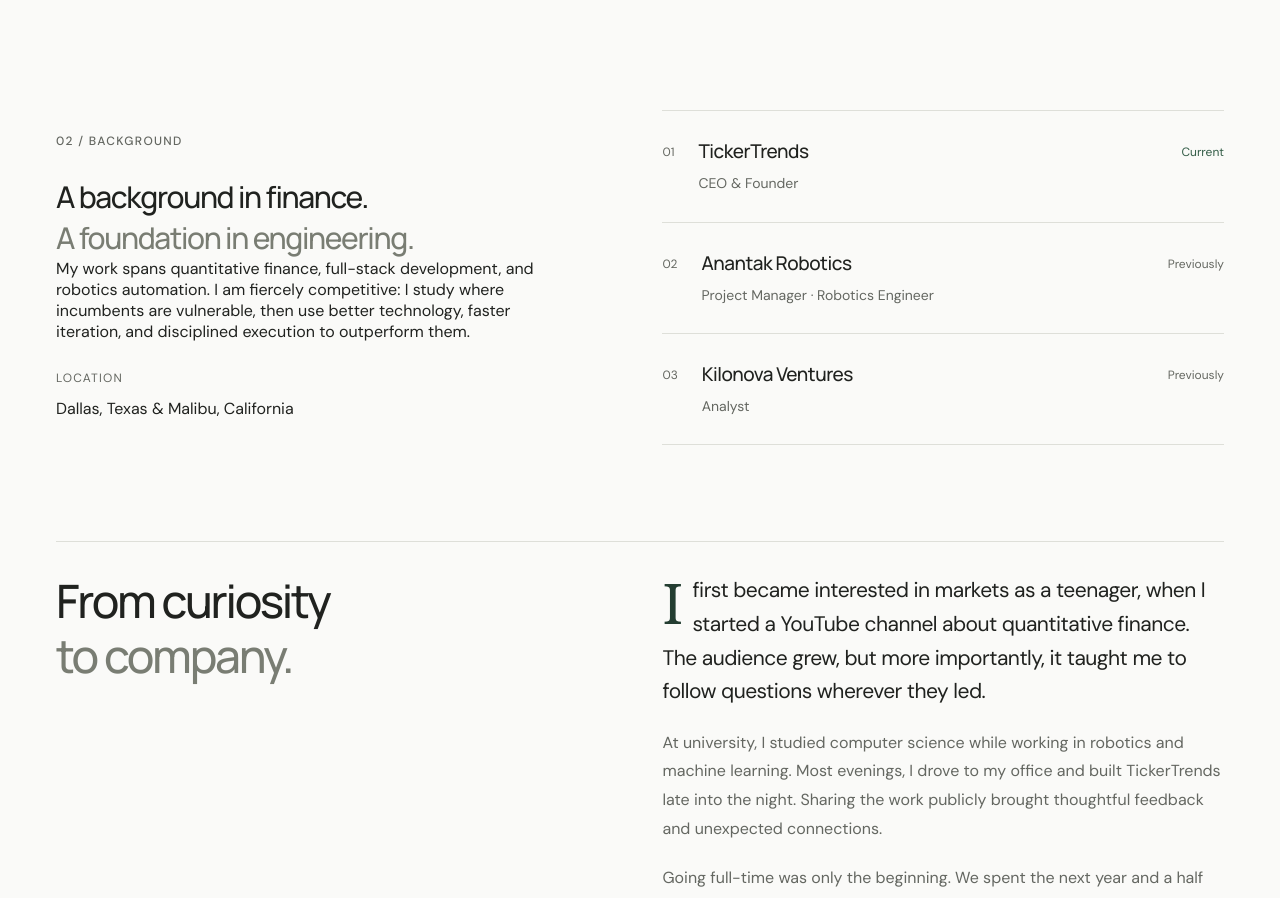
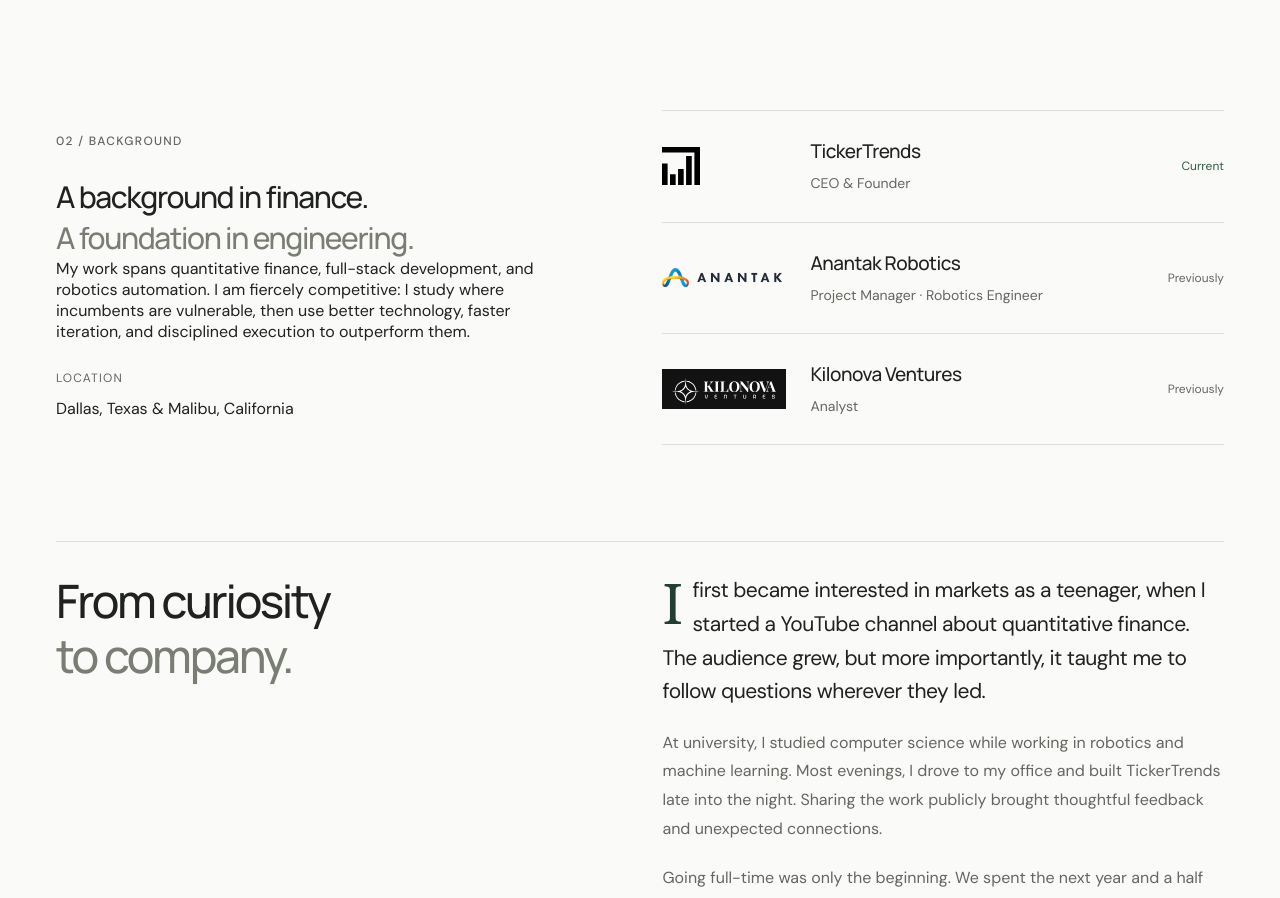
Before and after one commit to Crypto-Advisor/adrien.vc, a React (Create React App) app: page / in a window 1280 px wide. Shown: the part 1171-2069 px from the top of the page. Built offline with nearby package versions, Linux system fonts and the light colour scheme.

Commit message:
Add official company logos to experience

```diff
--- a/src/App.css
+++ b/src/App.css
@@ -52,12 +52,19 @@
 .story-lede::first-letter { float: left; margin: 8px 10px 0 0; color: #233d31; font-family: Georgia, serif; font-size: 56px; line-height: .72; }
 .story-copy p + p { margin-top: 20px; }
 .story-copy .text-link { margin-top: 28px; }
-.experience { display: flex; gap: 24px; padding: 27px 0; border-top: 1px solid var(--line); }
+.experience { display: flex; align-items: center; gap: 24px; padding: 27px 0; border-top: 1px solid var(--line); }
 .experience:last-child { border-bottom: 1px solid var(--line); }
-.experience-number { color: var(--muted); font-size: 12px; padding-top: 6px; }
+.experience-logo { display: grid; place-items: center; width: 124px; height: 40px; flex: 0 0 124px; }
+.experience-logo img { display: block; max-width: 100%; max-height: 100%; object-fit: contain; }
+.experience-logo--tickertrends { justify-items: start; }
+.experience-logo--tickertrends img { width: 38px; height: 38px; }
+.experience-logo--anantak { justify-items: start; }
+.experience-logo--anantak img { width: 120px; height: auto; }
+.experience-logo--kilonova { padding: 9px 10px; background: #121212; }
+.experience-logo--kilonova img { width: 106px; height: auto; }
 .experience h3 { font-size: 19px; letter-spacing: -.025em; }
 .experience p { margin-top: 8px; color: var(--muted); font-size: 14px; line-height: 1.6; }
-.experience-status { font-size: 12px; color: var(--muted); margin-left: auto; padding-top: 6px; }
+.experience-status { font-size: 12px; color: var(--muted); margin-left: auto; }
 .experience:first-child .experience-status { color: var(--accent); }
 .practice-section { border-top: 1px solid var(--line); padding-top: 24px; }
 .section-label h2 { font: inherit; }
@@ -127,7 +134,12 @@
 @media (max-width: 360px) {
   .wrap { width: calc(100% - 32px); }
   h1 { font-size: 32px; }
-  .experience { display: grid; grid-template-columns: 20px minmax(0, 1fr); gap: 10px; }
+  .experience { display: grid; grid-template-columns: 84px minmax(0, 1fr); gap: 12px; }
+  .experience-logo { width: 84px; height: 34px; }
+  .experience-logo--tickertrends img { width: 32px; height: 32px; }
+  .experience-logo--anantak img { width: 82px; }
+  .experience-logo--kilonova { padding: 8px; }
+  .experience-logo--kilonova img { width: 68px; }
   .experience-status { grid-column: 2; margin-left: 0; padding-top: 0; }
   .background-intro h2 { font-size: 25px; }
 }
--- a/src/App.js
+++ b/src/App.js
@@ -2,6 +2,8 @@
 import './App.css';
 import portrait from './images/adrien-navarre.png';
 import tickertrendsLogo from './images/tickertrends.svg';
+import anantakLogo from './images/anantak-logo.png';
+import kilonovaLogo from './images/kilonova-logo.svg';
 
 const Arrow = () => <span aria-hidden="true">↗</span>;
 const Monogram = () => (
@@ -76,9 +78,21 @@
             <div className="profile-location"><span>Location</span><p>Dallas, Texas &amp; Malibu, California</p></div>
           </div>
           <div className="experience-list">
-            <article className="experience"><span className="experience-number">01</span><div><h3>TickerTrends</h3><p>CEO & Founder</p></div><span className="experience-status">Current</span></article>
-            <article className="experience"><span className="experience-number">02</span><div><h3>Anantak Robotics</h3><p>Project Manager · Robotics Engineer</p></div><span className="experience-status">Previously</span></article>
-            <article className="experience"><span className="experience-number">03</span><div><h3>Kilonova Ventures</h3><p>Analyst</p></div><span className="experience-status">Previously</span></article>
+            <article className="experience">
+              <span className="experience-logo experience-logo--tickertrends"><img src={tickertrendsLogo} alt="" /></span>
+              <div><h3>TickerTrends</h3><p>CEO & Founder</p></div>
+              <span className="experience-status">Current</span>
+            </article>
+            <article className="experience">
+              <span className="experience-logo experience-logo--anantak"><img src={anantakLogo} alt="" /></span>
+              <div><h3>Anantak Robotics</h3><p>Project Manager · Robotics Engineer</p></div>
+              <span className="experience-status">Previously</span>
+            </article>
+            <article className="experience">
+              <span className="experience-logo experience-logo--kilonova"><img src={kilonovaLogo} alt="" /></span>
+              <div><h3>Kilonova Ventures</h3><p>Analyst</p></div>
+              <span className="experience-status">Previously</span>
+            </article>
           </div>
         </section>
 
```
Also changed, not shown: src/images/anantak-logo.png (added), src/images/kilonova-logo.svg (added).
